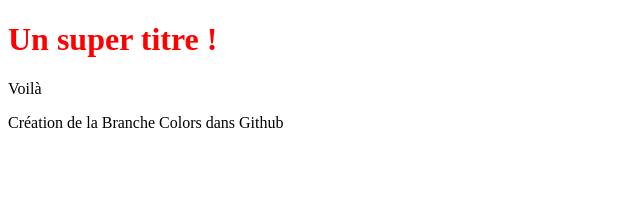
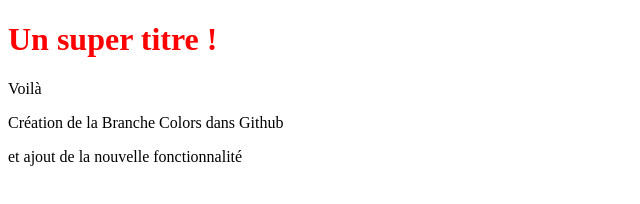
Before and after one commit to Magloin/OpenClassRoomProject, a plain HTML site: page index.html in a window 1280 px wide. Shown: the whole page, without its empty margins (0-640 px from the left). Drawn offline with Linux system fonts and the light colour scheme.

Commit message:
ajout Colors 2

```diff
--- a/index.html
+++ b/index.html
@@ -7,6 +7,7 @@
 <body>
    <h1>Un super titre !</h1>
    <p>Voilà  </p>
-   <p> Création de la Branche Colors dans Github</p>
+   <p> Création de la Branche Colors dans Github </p>
+   <p> et ajout de la nouvelle fonctionnalité</p>
 </body>
 </html>
```
